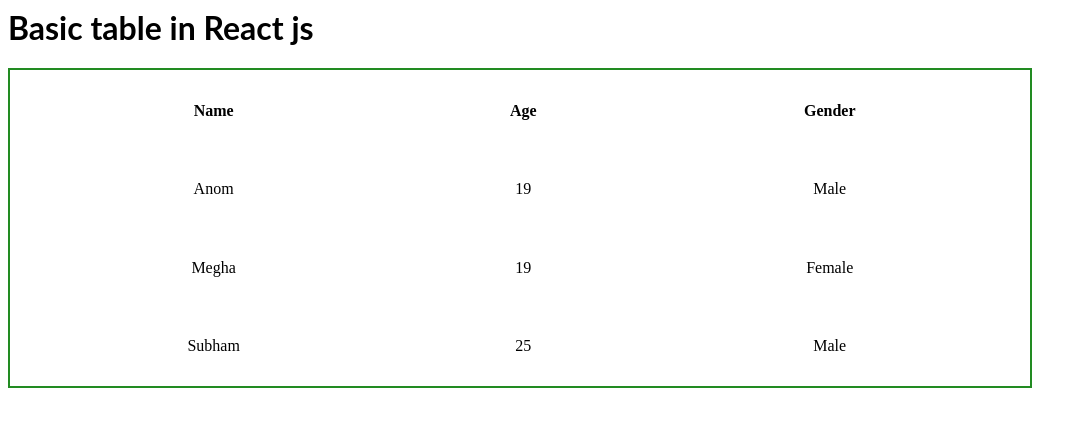
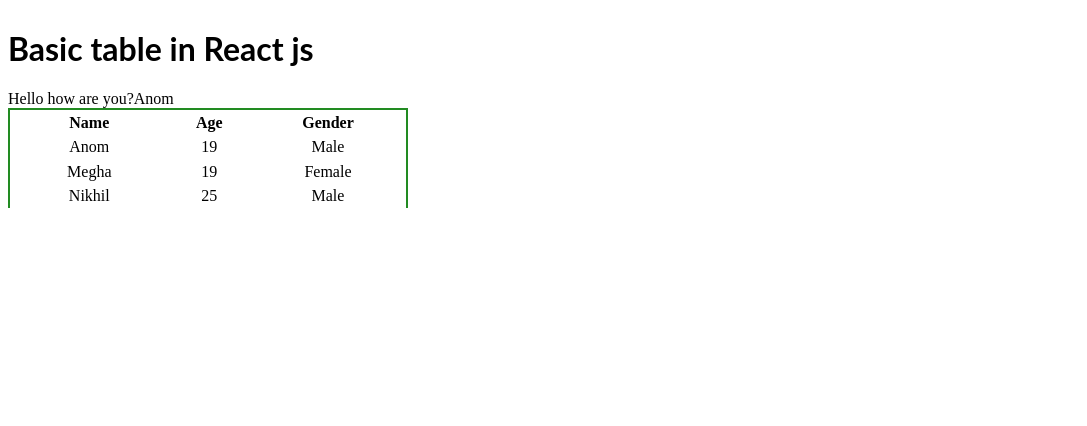
Before and after one commit to NikhilAndola/react-table-manipulation-crud, a React (Create React App) app: page / in a window 1280 px wide. Shown: the top 426 px of the page, without its empty margins (0-1087 px from the left). Built offline with nearby package versions, Linux system fonts and the light colour scheme.

Commit message:
2 files modified, 5 added

```diff
--- a/src/App.js
+++ b/src/App.js
@@ -1,32 +1,31 @@
 import React from 'react';
 import './style.css';
+import { TableComp } from './TableComp';
+import { ReactNode } from './ReactNode';
+import { Parent } from './passingChildren/Parent';
 
 export default function App() {
   const data = [
     { name: 'Anom', age: 19, gender: 'Male' },
     { name: 'Megha', age: 19, gender: 'Female' },
-    { name: 'Subham', age: 25, gender: 'Male' },
+    { name: 'Nikhil', age: 25, gender: 'Male' },
+    { name: 'Subham', age: 23, gender: 'Male' },
+    { name: 'Nilesh', age: 24, gender: 'Male' },
+    { name: 'Sachin', age: 27, gender: 'Male' },
+    { name: 'Rohit', age: 28, gender: 'Male' },
   ];
 
   return (
-    <div>
-      <h1>Basic table in React js</h1>
+    <>
+      <div style={{ overflowY: 'scroll', height: '200px' }}>
+        <h1>Basic table in React js</h1>
 
-      <table>
-        <tr>
-          <th>Name</th>
-          <th>Age</th>
-          <th>Gender</th>
-        </tr>
+        {/* Passing whole (React Node)component as a prop */}
+        <TableComp data={data} comp={<ReactNode data={data} />} />
 
-        {data.map((item, index) => (
-          <tr>
-            <td>{item.name}</td>
-            <td>{item.age}</td>
-            <td>{item.gender}</td>
-          </tr>
-        ))}
-      </table>
-    </div>
+        {/* props.children in react */}
+        <Parent />
+      </div>
+    </>
   );
 }
--- /dev/null
+++ b/src/ReactNode.js
@@ -0,0 +1,10 @@
+import React from 'react';
+
+export const ReactNode = ({ data }) => {
+  return (
+    <>
+      Hello how are you?
+      <span>{data[0].name}</span>
+    </>
+  );
+};
--- /dev/null
+++ b/src/TableComp.js
@@ -0,0 +1,26 @@
+import React from 'react';
+
+export const TableComp = ({ data, comp }) => {
+  // const { data: data, comp } = props;
+
+  return (
+    <>
+      {comp}
+      <table>
+        <tr>
+          <th>Name</th>
+          <th>Age</th>
+          <th>Gender</th>
+        </tr>
+
+        {data.map((item, index) => (
+          <tr key={index}>
+            <td>{item.name}</td>
+            <td>{item.age}</td>
+            <td>{item.gender}</td>
+          </tr>
+        ))}
+      </table>
+    </>
+  );
+};
--- /dev/null
+++ b/src/passingChildren/Children.js
@@ -0,0 +1,5 @@
+import React from 'react';
+
+export const Chilren = () => {
+  return <>Am children</>;
+};
--- /dev/null
+++ b/src/passingChildren/Hello.js
@@ -0,0 +1,5 @@
+import React from 'react';
+
+export const Hello = () => {
+  return <>Hello Hello Hello</>;
+};
--- /dev/null
+++ b/src/passingChildren/Parent.js
@@ -0,0 +1,5 @@
+import React from 'react';
+
+export const Parent = () => {
+  return <>Am Parent</>;
+};
--- a/src/style.css
+++ b/src/style.css
@@ -5,8 +5,8 @@ p {
 
 table {
   border: 2px solid forestgreen;
-  width: 80vw;
-  height: 40vh;
+  width: 400px;
+  height: 200px;
 }
 
 /* th {
```
